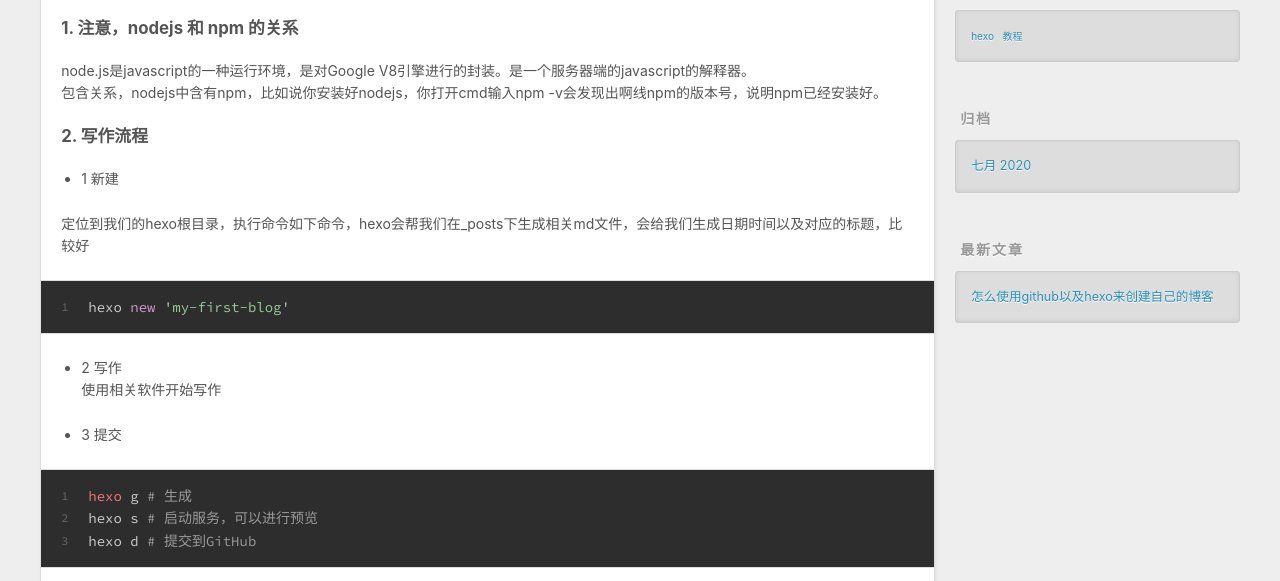
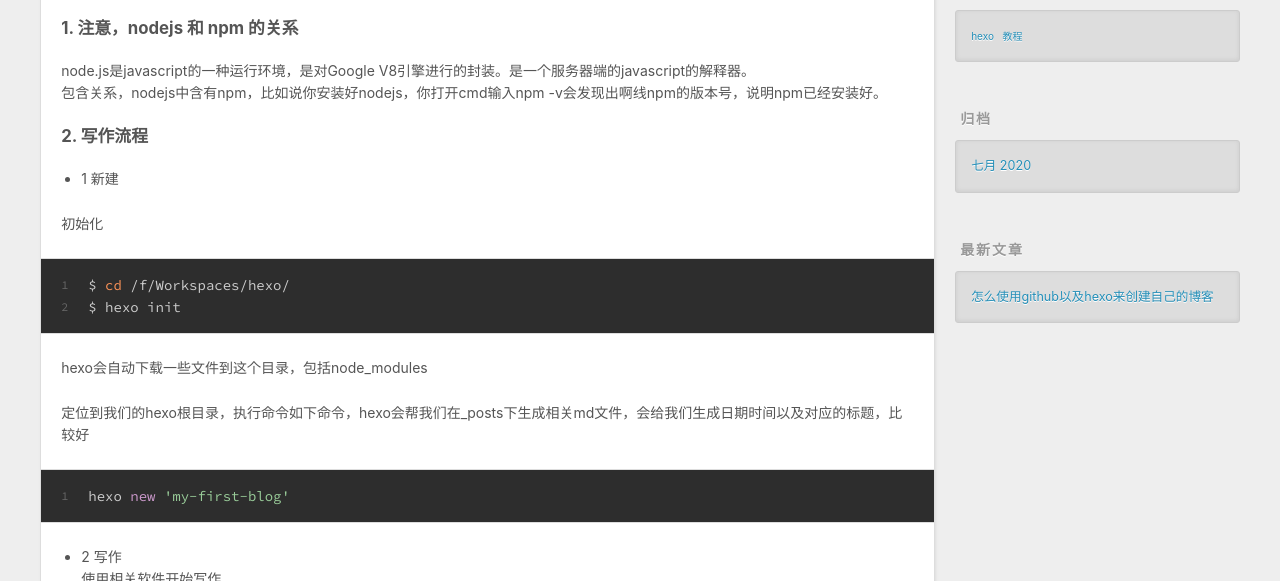
Before and after one commit to mozp1962/mozp1962.github.io, a plain HTML site: page 2020/07/12/怎么使用github以及hexo来创建自己的博客/index.html in a window 1280 px wide. Shown: the part 519-1100 px from the top of the page. Drawn offline with nearby package versions, Linux system fonts and the light colour scheme.

Commit message:
Site updated: 2021-08-01 12:22:31

```diff
--- a/2020/07/12/怎么使用github以及hexo来创建自己的博客/index.html
+++ b/2020/07/12/怎么使用github以及hexo来创建自己的博客/index.html
@@ -15,7 +15,7 @@
 <meta property="og:description" content="怎么使用github以及hexo来创建自己的博客这是一篇教程，收集了部分网站，以及部分使用命令">
 <meta property="og:locale" content="zh_CN">
 <meta property="article:published_time" content="2020-07-12T08:09:49.000Z">
-<meta property="article:modified_time" content="2021-03-06T09:30:19.332Z">
+<meta property="article:modified_time" content="2021-08-01T04:20:43.486Z">
 <meta property="article:author" content="mozp1962">
 <meta property="article:tag" content="教程">
 <meta property="article:tag" content="hexo">
@@ -101,6 +101,9 @@
 <h4 id="2-写作流程"><a href="#2-写作流程" class="headerlink" title="2. 写作流程"></a>2. 写作流程</h4><ul>
 <li>1 新建</li>
 </ul>
+<p>初始化</p>
+<figure class="highlight shell"><table><tr><td class="gutter"><pre><span class="line">1</span><br><span class="line">2</span><br></pre></td><td class="code"><pre><span class="line"><span class="meta">$</span><span class="bash"> <span class="built_in">cd</span> /f/Workspaces/hexo/</span></span><br><span class="line"><span class="meta">$</span><span class="bash"> hexo init</span></span><br></pre></td></tr></table></figure>
+<p>hexo会自动下载一些文件到这个目录，包括node_modules</p>
 <p>定位到我们的hexo根目录，执行命令如下命令，hexo会帮我们在_posts下生成相关md文件，会给我们生成日期时间以及对应的标题，比较好</p>
 <figure class="highlight actionscript"><table><tr><td class="gutter"><pre><span class="line">1</span><br></pre></td><td class="code"><pre><span class="line">hexo <span class="keyword">new</span> <span class="string">'my-first-blog'</span></span><br></pre></td></tr></table></figure>
 
```
